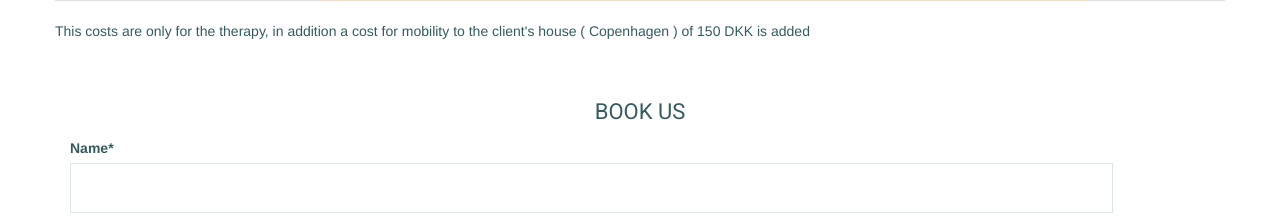
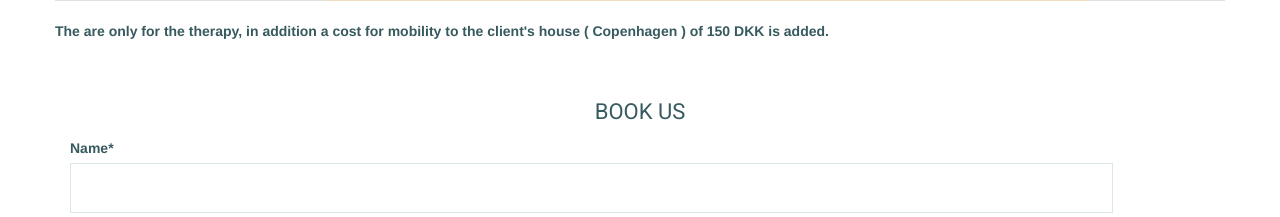
Before and after one commit to nachovidondo/Body, a Django app: page /appointment/ in a window 1280 px wide. Shown: the part 714-931 px from the top of the page. Run offline with Django 3.2, Linux system fonts and the light colour scheme; data comes from the database, SQL or seed files in the repository; both versions use the stored data as it was after the commit; some libraries are stand-ins or nearby versions.

Commit message:
Total done

```diff
--- a/Bodyworkz/MainApp/templates/appointment_form.html
+++ b/Bodyworkz/MainApp/templates/appointment_form.html
@@ -36,7 +36,7 @@
 
 
             </table>
-             <p>This costs are only for the therapy, in addition a cost for mobility to the client's house ( Copenhagen )  of 150 DKK is added</p>
+             <p><b>The are only for the therapy, in addition a cost for mobility to the client's house ( Copenhagen )  of 150 DKK is added. </b></p>
         </div>
         <br>
 
--- a/Bodyworkz/MainApp/views.py
+++ b/Bodyworkz/MainApp/views.py
@@ -197,7 +197,10 @@ class CreateAppointment(ListView, FormMixin):
         appointment_form = AppointmentForm(data=request.POST)
         appointment_form.save()
 
-        total_price = int(price) + int(price_more_time)
+
+        total_price = int(price) + int(price_more_time) + 150
+
+
 
         time_available = Time_Available.objects.filter(id=date).first()
 
@@ -206,7 +209,7 @@ class CreateAppointment(ListView, FormMixin):
         if appointment_form.is_valid():
             mail = EmailMessage(
                 "Bodyworkz Appoiment  : NEW APPOINTMENT CONFIRMED ",
-                "Hello!  {} {}\n\n Your booking confirmation for  {}hs \n \n Therapy: {} \n \n Therapy time:  {} minutes + {} additional\n \n Price :  {} DKK + 150 DKK ( fee of mobility to the client's house ) . \n \n Address: {} \n \n Comments :\n  {} \n \n \n \n Thanks for booking this appointment , we will contact you as soon as possible!   \n \n  BodyWorkz -  " .format(name ,surname,time_available,terapia,duration,more_time,total_price,address,comments),
+                "Hello!  {} {}\n\n Your booking confirmation for  {} hs \n \n Therapy: {} \n \n Therapy time:  {} minutes + {} additional\n \n Total Price :  {}  \n \n Address: {} \n \n Comments :\n  {} \n \n \n \n Thanks for booking this appointment , we will contact you as soon as possible!   \n \n  BodyWorkz -  " .format(name ,surname,time_available,terapia,duration,more_time,total_price,address,comments),
 
                 "bodyworkz.dk", ["nachovidondo@gmail.com",email],
                 reply_to = [email])
```
Also changed, not shown: Bodyworkz/db.sqlite3.
